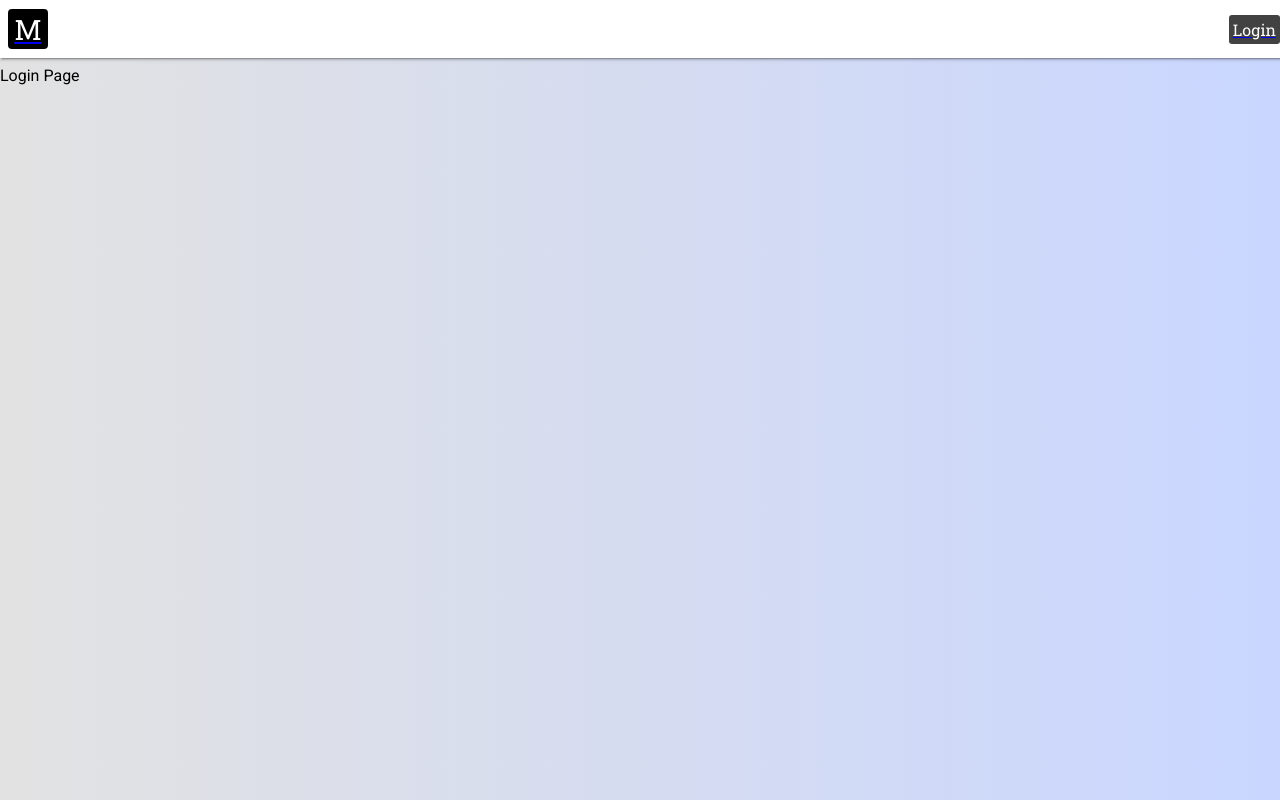
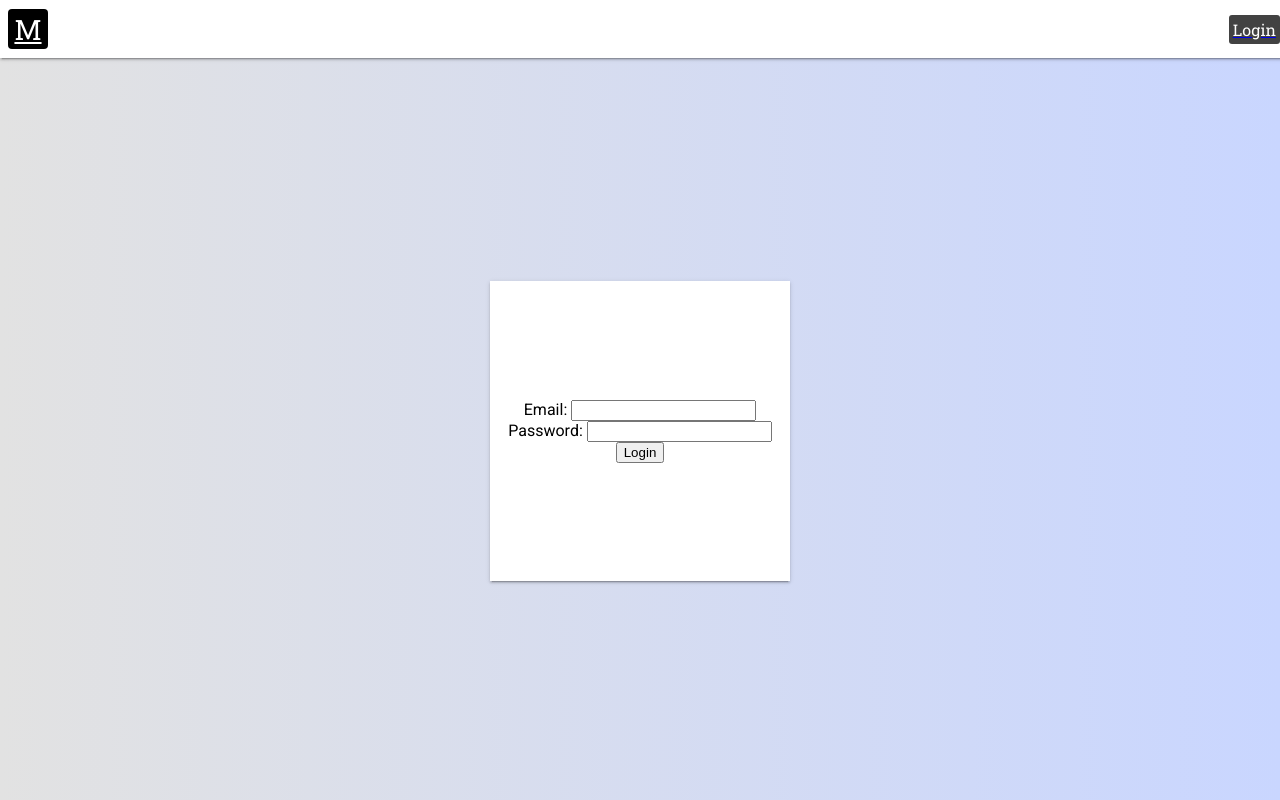
Before and after one commit to MichaelScript/website, a React (Create React App) app in the folder frontend/: page /login in a window 1280 px wide. Built offline with nearby package versions, Linux system fonts and the light colour scheme; no server answers.

Commit message:
Login from the frontend

```diff
--- a/frontend/package.json
+++ b/frontend/package.json
@@ -5,8 +5,10 @@
   "dependencies": {
     "react": "^16.8.6",
     "react-dom": "^16.8.6",
+    "react-redux": "^7.0.2",
     "react-router-dom": "^5.0.0",
-    "react-scripts": "2.1.8"
+    "react-scripts": "2.1.8",
+    "redux": "^4.0.1"
   },
   "scripts": {
     "start": "react-scripts start",
--- a/frontend/src/App.js
+++ b/frontend/src/App.js
@@ -1,10 +1,7 @@
 import React, { Component } from 'react';
-import logo from './logo.svg';
 import './App.css';
-import Card from './components/Card.js'
 import Login from './routes/Login.js'
 import Home from './routes/Home.js'
-import TitleScreen from './components/TitleScreen.js';
 import TopBar from './components/TopBar.js';
 import { BrowserRouter as Router, Route, Link } from "react-router-dom";
 
--- a/frontend/src/components/TopBar.js
+++ b/frontend/src/components/TopBar.js
@@ -5,7 +5,7 @@ class TopBar extends Component{
     render(){
         return (
             <div className="top-bar">
-                <Link exact to="/"><div className="logo"><div>M</div></div></Link>
+                <Link className="logo" exact to="/">M</Link>
                 <Link to="/login"><div className="login-button">Login</div></Link>
             </div>
         )
--- a/frontend/src/components/common.css
+++ b/frontend/src/components/common.css
@@ -1,14 +1,22 @@
 
 .card{
     background:#fff;
-    width:300px;
+    width:100%;
+    height:100%;
     max-width:99%;
     padding:8px;
     border-radius:3px;
+    display:flex;
+    align-items: center;
+    justify-content: center;
+    flex-direction: column;
+    margin:4px;
+}
+
+.shadow{
     box-shadow: 0 2px 2px 0 rgba(0, 0, 0, 0.14),
     0 1px 5px 0 rgba(0, 0, 0, 0.12),
     0 3px 1px -2px rgba(0, 0, 0, 0.2);
-    margin:4px;
 }
 
 .title-screen{
@@ -75,3 +83,21 @@
     border-radius:3px;
     padding:4px;
 }
+
+.login-container{
+    display: flex;
+    width:100%;
+    height:calc(100vh - 70px);
+    justify-content: center;
+    align-items: center;
+}
+
+.login-box{
+    height:300px;
+    width:300px;
+    background: white;
+    display: flex;
+    justify-content: center;
+    align-items: center;
+    flex-direction:column;
+}
--- a/frontend/src/routes/Login.js
+++ b/frontend/src/routes/Login.js
@@ -1,11 +1,48 @@
 import React, { Component } from 'react';
-
+import '../components/common.css';
 class Login extends Component{
     render(){
-        return <div>
-            Login Page
-        </div>
+        return (
+            <div className="login-container">
+               <div className="login-box shadow">
+                    <div>
+                        <label for="email">Email: </label>
+                        <input id="email"></input>
+                    </div>
+                    <div>
+                        <label for="password">Password: </label>
+                        <input id="password"></input>
+                    </div>
+                    <button id="login-button">Login</button>
+                </div>
+            </div>
+        )
     }
 }
 
+function login(email,password){
+    let url = '/api/auth/login'
+    // Default options are marked with *
+    fetch(url, {
+        method: "POST",
+        mode: "cors",
+        cache: "no-cache",
+        credentials: "same-origin",
+        headers: {
+            "Content-Type": "application/json",
+        },
+        redirect: "follow",
+        referrer: "no-referrer",
+        body: JSON.stringify({
+            "email":email,
+            "password":password
+        })
+    }).then(function(response){
+        // response = response.json();
+        console.log(response);
+    })
+}
+
+login("me@michaelgreen.net","password");
+
 export default Login;
```
Also changed, not shown: 2 other files (tests, documents, lock files or other folders).
